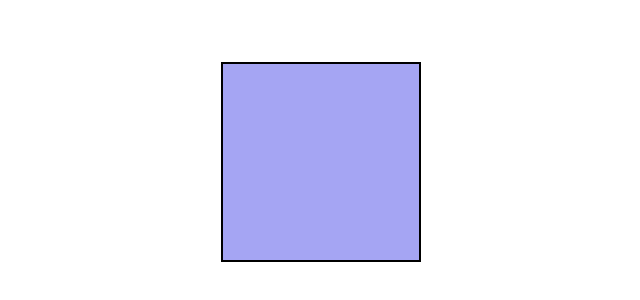
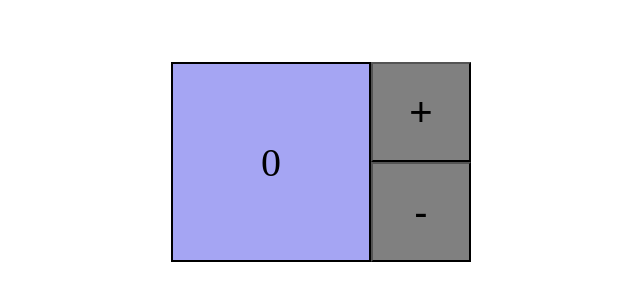
Before and after one commit to davideavellina/Progetto-Javascript-Basics, a plain HTML site: page index.html in a window 1280 px wide. Shown: the part 194-494 px from the top of the page, without its empty margins (319-959 px from the left). Drawn offline with Linux system fonts and the light colour scheme; files that its build step writes are made by us from their sources.

Commit message:
Update index.html

```diff
--- a/index.html
+++ b/index.html
@@ -6,9 +6,9 @@
     <meta http-equiv="X-UA-Compatible" content="IE=edge">
     <meta name="viewport" content="width=device-width, initial-scale=1.0">
     <title>Counter</title>
-    <link rel="stylesheet" href="file.css">
+    <link rel="stylesheet" href="/assets/css/file.css">
     <link rel="icon" type="image/x-icon" href="/img/counterIcon.ico">
-    <script src="file.js" defer></script>
+    <script src="/assets/js/file.js" defer></script>
 </head>
 
 <body>
```
